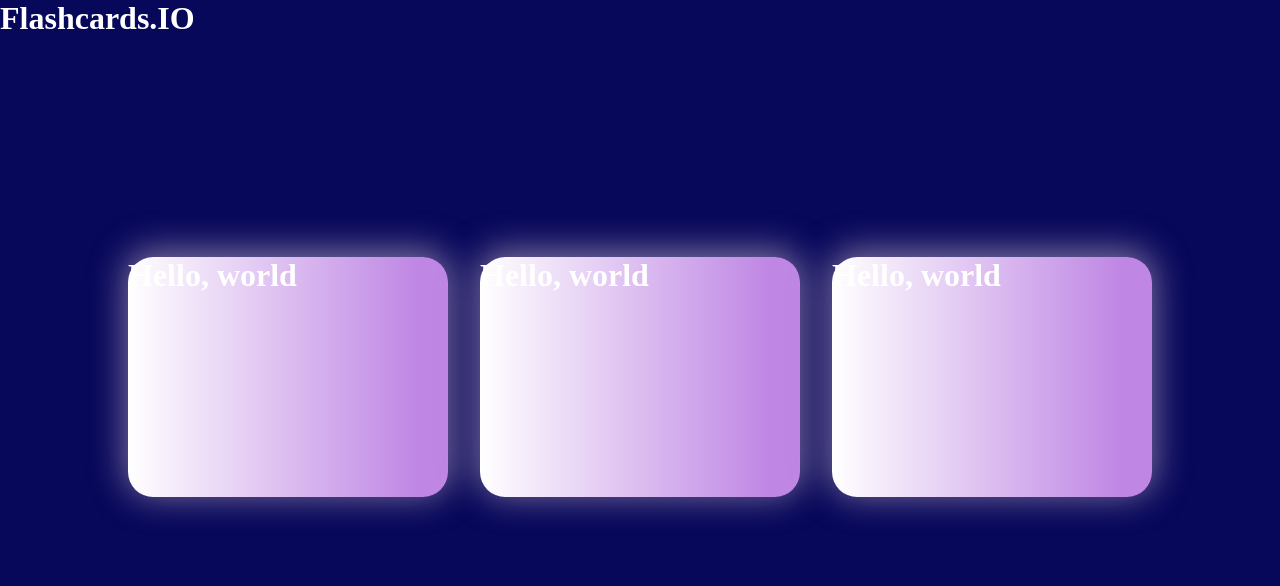
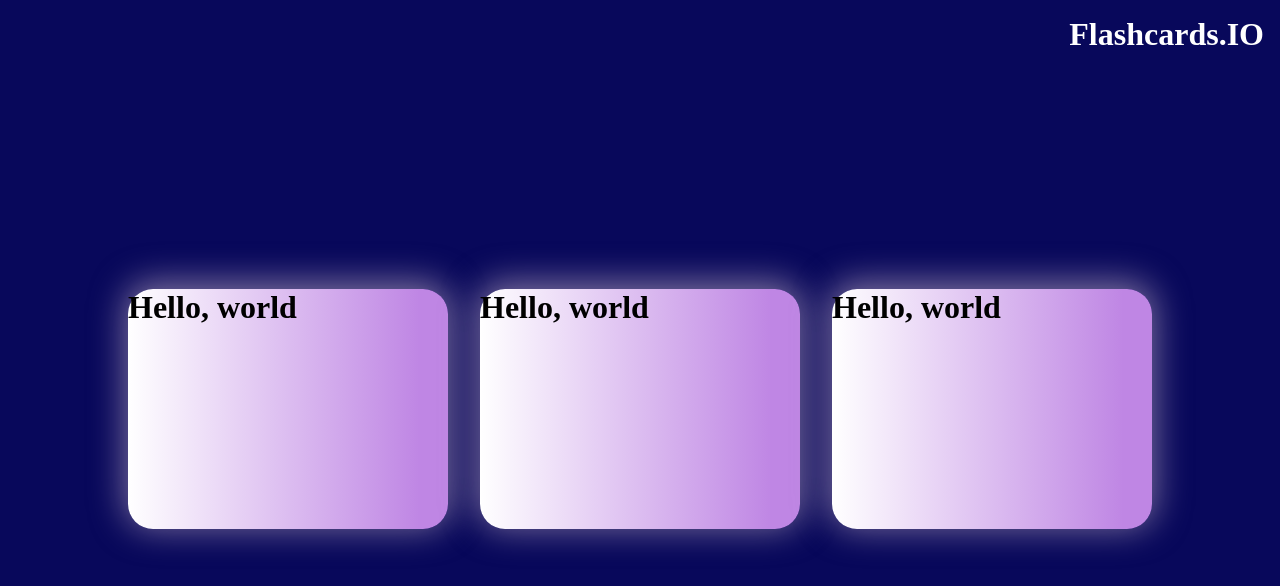
Before and after one commit to GlorySinkkhonde/Mini-coding-projects, a React (Vite) app in the folder Flashcard app/: page / in a window 1280 px wide. Shown: the top 586 px of the page. Built offline with nearby package versions, Linux system fonts and the light colour scheme.

Commit message:
worked on sidebar

```diff
--- a/Flashcard app/package.json
+++ b/Flashcard app/package.json
@@ -11,7 +11,8 @@
   },
   "dependencies": {
     "react": "^18.3.1",
-    "react-dom": "^18.3.1"
+    "react-dom": "^18.3.1",
+    "react-pro-sidebar": "^1.1.0"
   },
   "devDependencies": {
     "@eslint/js": "^9.13.0",
--- a/Flashcard app/src/App.css
+++ b/Flashcard app/src/App.css
@@ -14,3 +14,9 @@ body{
     align-items: center;
     height: 85vh;
 }
+
+.header{
+    display: flex;
+    margin: 1rem;
+    justify-content: right;
+}
--- a/Flashcard app/src/App.jsx
+++ b/Flashcard app/src/App.jsx
@@ -6,12 +6,13 @@ function App() {
 
   return (
     <>
-      <h1>Flashcards.IO</h1>
+      <h1 className='header'>Flashcards.IO</h1>
+
+      <div className='f__container'>
+
+      <Flashcards />
 
 
-
-      <div className='f__container'>
-      <    Flashcards />
       </div>
     </>
   )
--- a/Flashcard app/src/components/Flashcards.css
+++ b/Flashcard app/src/components/Flashcards.css
@@ -1,6 +1,6 @@
 #flashcard__1, #flashcard__2, #flashcard__3{
     background: rgb(255,255,255);
-background: linear-gradient(90deg, rgba(255,255,255,1) 0%, rgba(191,134,228,1) 91%, rgba(191,134,228,1) 100%);
+    background: linear-gradient(90deg, rgba(255,255,255,1) 0%, rgba(191,134,228,1) 91%, rgba(191,134,228,1) 100%);
     height: 15rem;
     width: 20rem;
     margin: 1rem;
@@ -8,11 +8,16 @@ background: linear-gradient(90deg, rgba(255,255,255,1) 0%, rgba(191,134,228,1) 9
     -webkit-box-shadow: 0px -4px 34px 3px rgba(198, 178, 198, 0.62);
     -moz-box-shadow: 0px -4px 34px 3px rgba(198, 178, 198, 0.62);
     box-shadow: 0px -4px 34px 3px rgba(198, 178, 198, 0.62);
-
+    color: black;
+    transition: transform;
+    transition-duration: 1.5s;
+    transform: rotate3d(0, 1, 0, 360deg);
 }
 
 #flashcard__1:hover, #flashcard__2:hover, #flashcard__3:hover{
+    background-color: red;
     transition: transform;
     transition-duration: 1.5s;
     transform: rotate3d(0, 1, 0, 180deg);
+
 }
```
Also changed, not shown: Flashcard app/src/components/Sidebarc.jsx (added, +29 -0 lines), Flashcard app/src/components/Sidebar.css (added), 2 other files (tests, documents, lock files or other folders).
